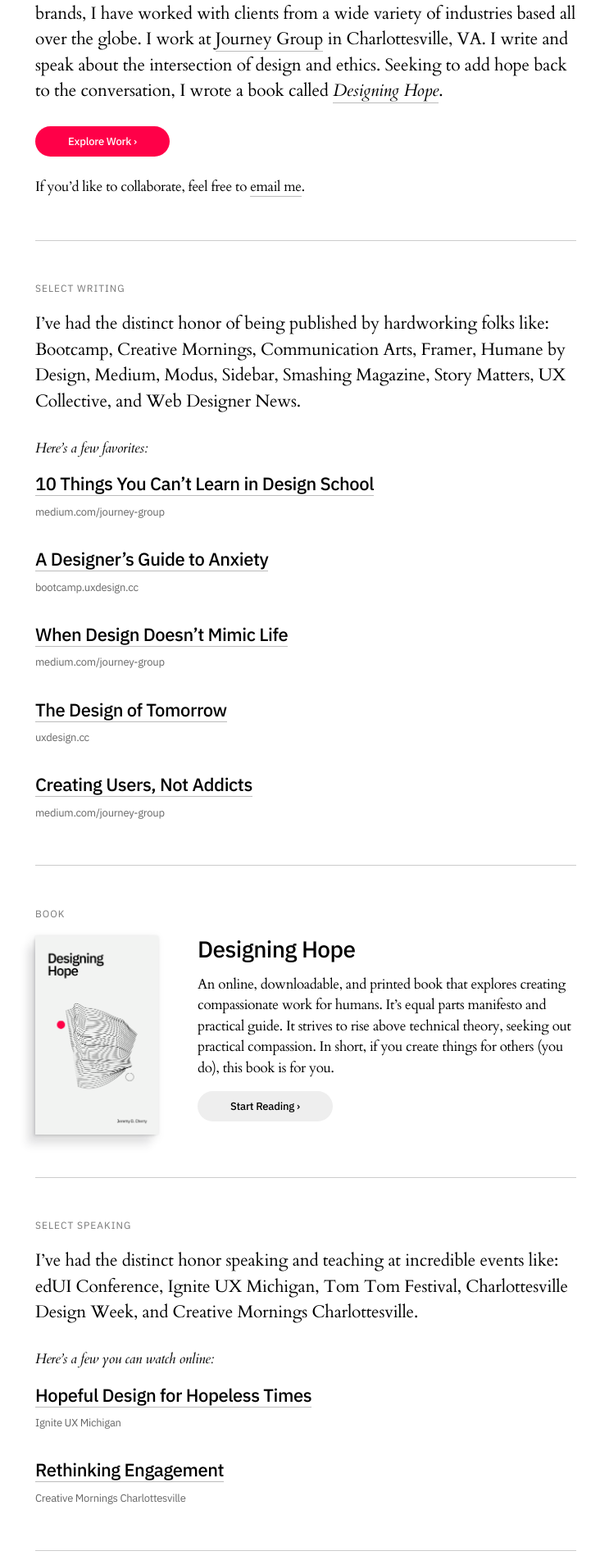
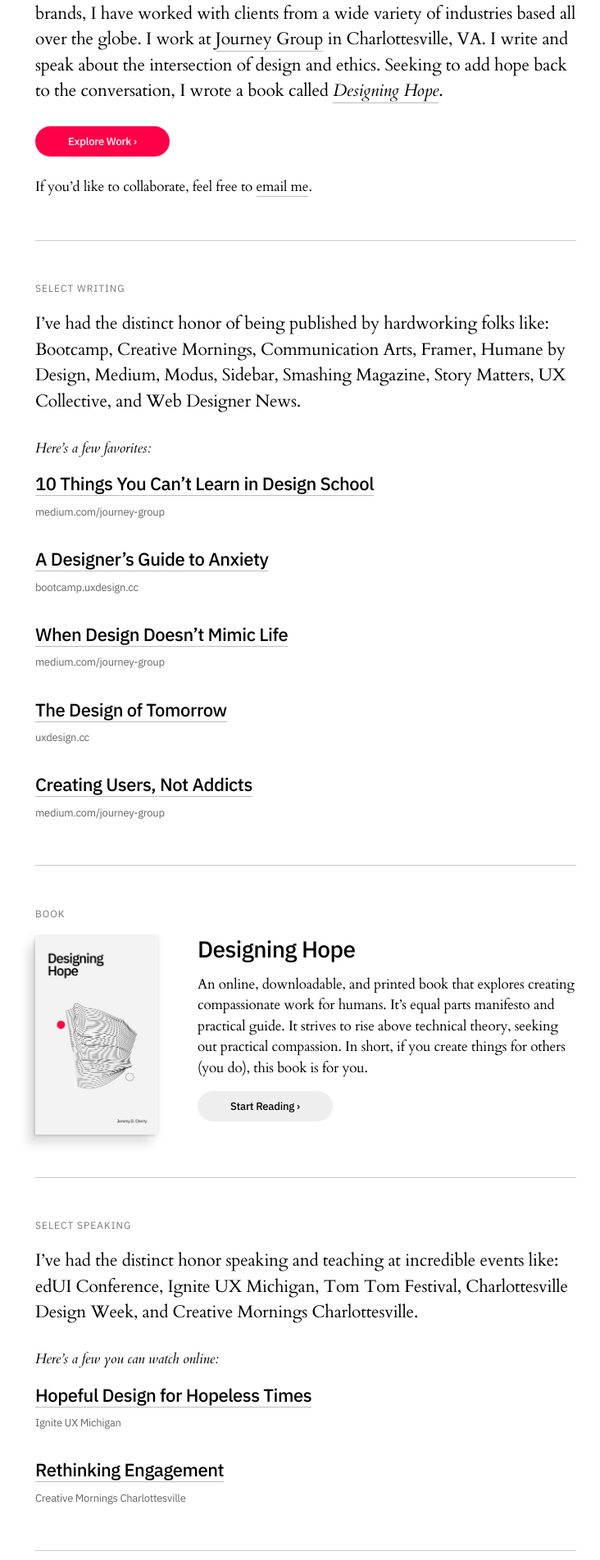
Before and after one commit to jeremydcherry/jeremydcherry.github.io, a Jekyll site: the page built from index.md, in a window 1280 px wide. Shown: the part 493-2396 px from the top of the page at 82% size, without its empty margins (417-1149 px from the left). Built offline with Jekyll 4.4.1, drawn with Linux system fonts in a browser that asks for light colours.

Commit message:
Updated h5 styling

```diff
--- a/_sass/main.scss
+++ b/_sass/main.scss
@@ -321,7 +321,7 @@ h5{
   font-family: "Cardo", serif;
   font-size: 17px;
   font-weight: 400;
-  letter-spacing: -0.02em;
+  letter-spacing: -0.01em;
   margin-block-start: 0px;
   margin-block-end: 1em;
   margin-inline-start: 0px;
```
